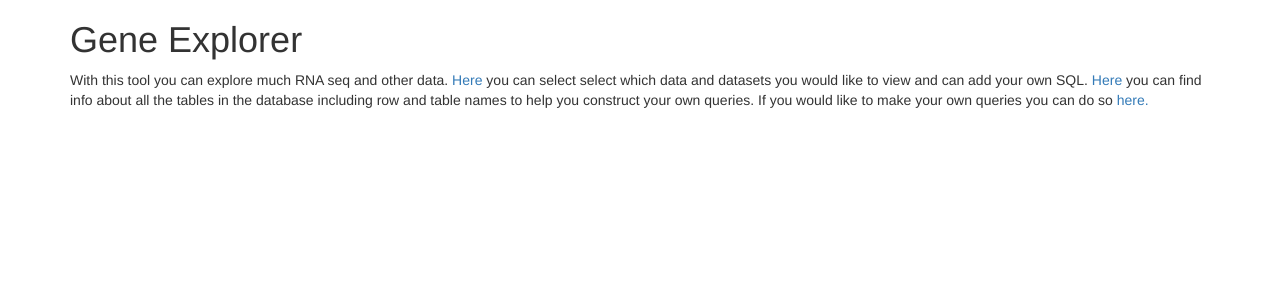
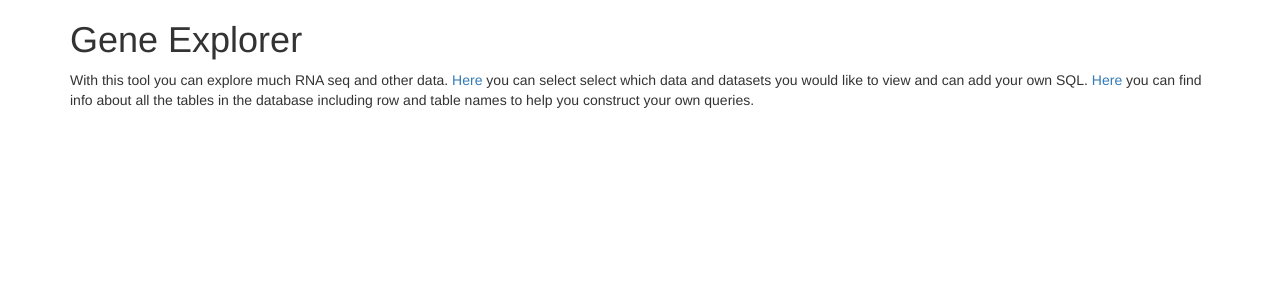
Before and after one commit to delosrogers/gene_data_explorer, a Flask app: page / in a window 1280 px wide. Shown: the top 300 px of the page. Run offline with Flask 2, Linux system fonts and the light colour scheme; some libraries are stand-ins or nearby versions.

Commit message:
removed link to non existant custom sql page

```diff
--- a/src/templates/index.html
+++ b/src/templates/index.html
@@ -15,8 +15,7 @@
   <p>With this tool you can explore much RNA seq and other data.
     <a href="/mine">Here</a> you can select select which data and datasets you would like to view
     and can add your own SQL. <a href="/database_info">Here</a> you can find info about all the tables in
-    the database including row and table names to help you construct your own queries. If you would
-    like to make your own queries you can do so <a href="/sql">here.</a>
+    the database including row and table names to help you construct your own queries.
   </p>
 </div>
 </body>
```
